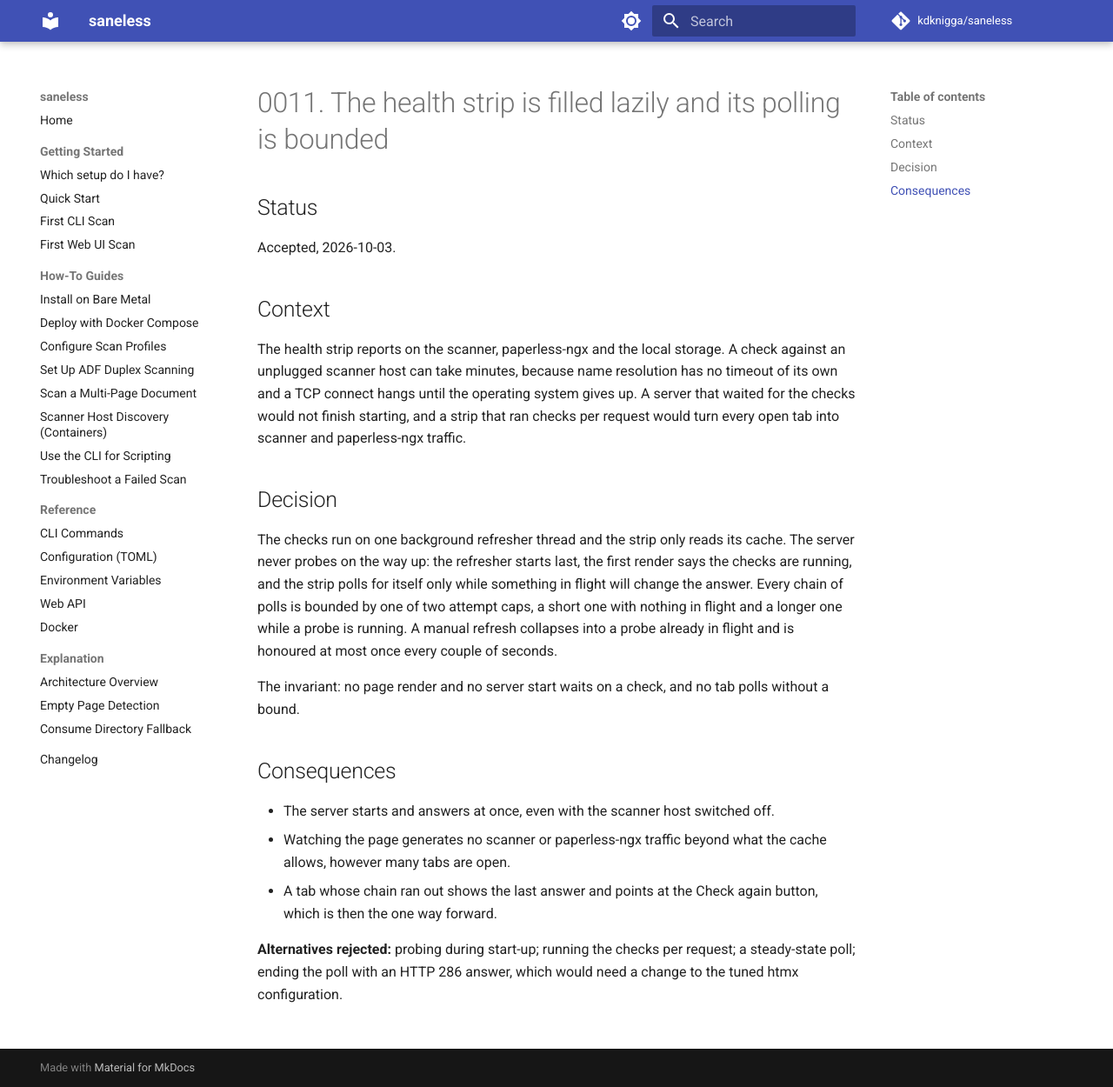
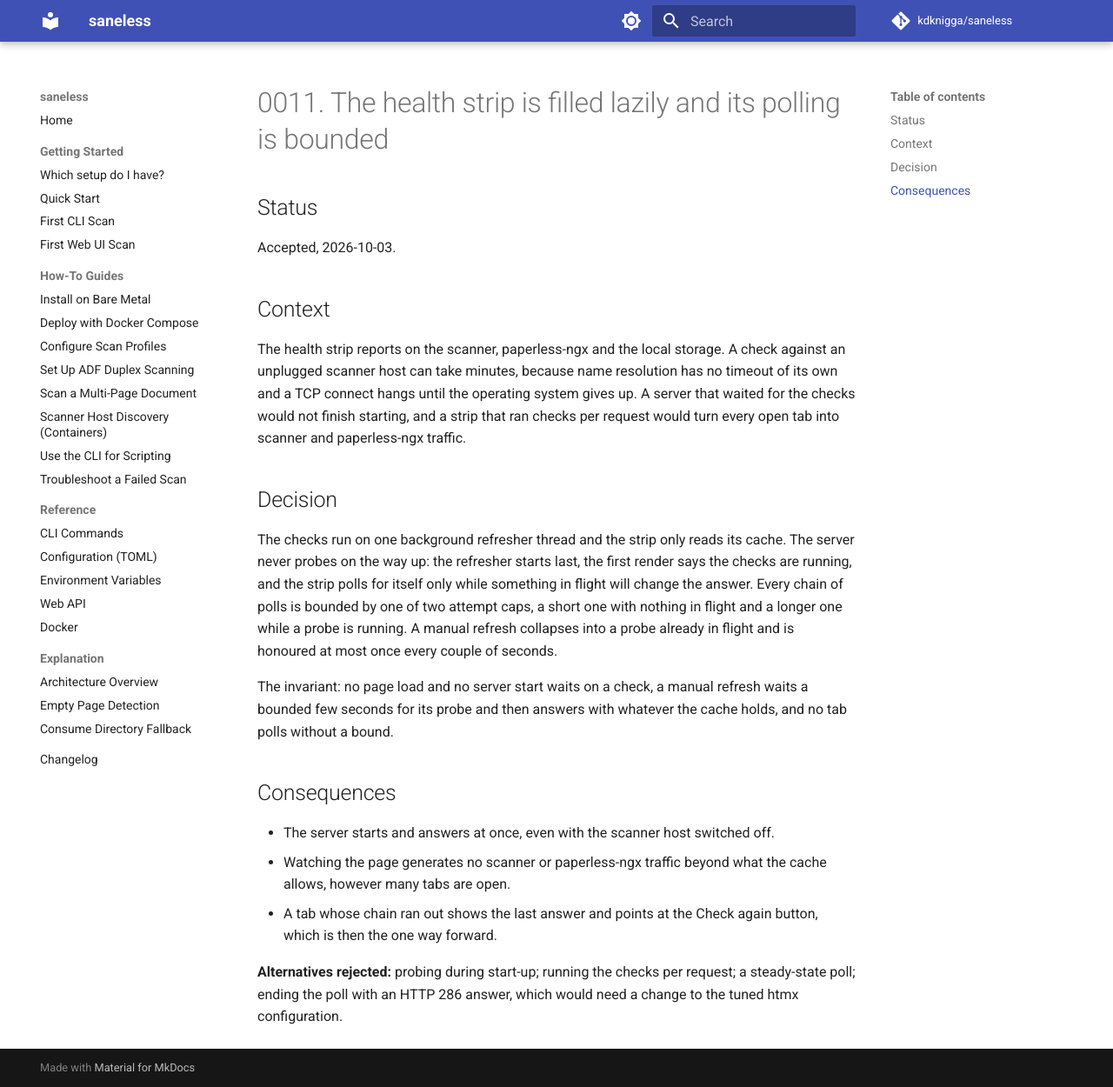
Before and after one commit to kdknigga/saneless, an MkDocs documentation site: the page built from docs/explanation/decisions/0011-lazy-bounded-health-strip.md, in a window 1280 px wide and 1250 px high. Shown: the whole window at 87% size. Built offline with MkDocs 1.6.1 and Material for MkDocs 9.7.7, drawn with Linux system fonts in a browser that asks for light colours; comment, search, counter and statistics services are not loaded.

Commit message:
fix(51): IN-22 say the manual refresh waits a bounded time in ADR 0011
Check again waits up to CHECK_AGAIN_WAIT_SECONDS for its probe, so no
render waiting on a check was too strong.

Co-Authored-By: Claude Opus 5.5 (1M context) <noreply@anthropic.com>
Claude-Session: https://claude.ai/code/session_015tNbPXausUJz2YgDAfExKU

```diff
--- a/docs/explanation/decisions/0011-lazy-bounded-health-strip.md
+++ b/docs/explanation/decisions/0011-lazy-bounded-health-strip.md
@@ -12,7 +12,7 @@ The health strip reports on the scanner, paperless-ngx and the local storage. A
 
 The checks run on one background refresher thread and the strip only reads its cache. The server never probes on the way up: the refresher starts last, the first render says the checks are running, and the strip polls for itself only while something in flight will change the answer. Every chain of polls is bounded by one of two attempt caps, a short one with nothing in flight and a longer one while a probe is running. A manual refresh collapses into a probe already in flight and is honoured at most once every couple of seconds.
 
-The invariant: no page render and no server start waits on a check, and no tab polls without a bound.
+The invariant: no page load and no server start waits on a check, a manual refresh waits a bounded few seconds for its probe and then answers with whatever the cache holds, and no tab polls without a bound.
 
 ## Consequences
 
```
